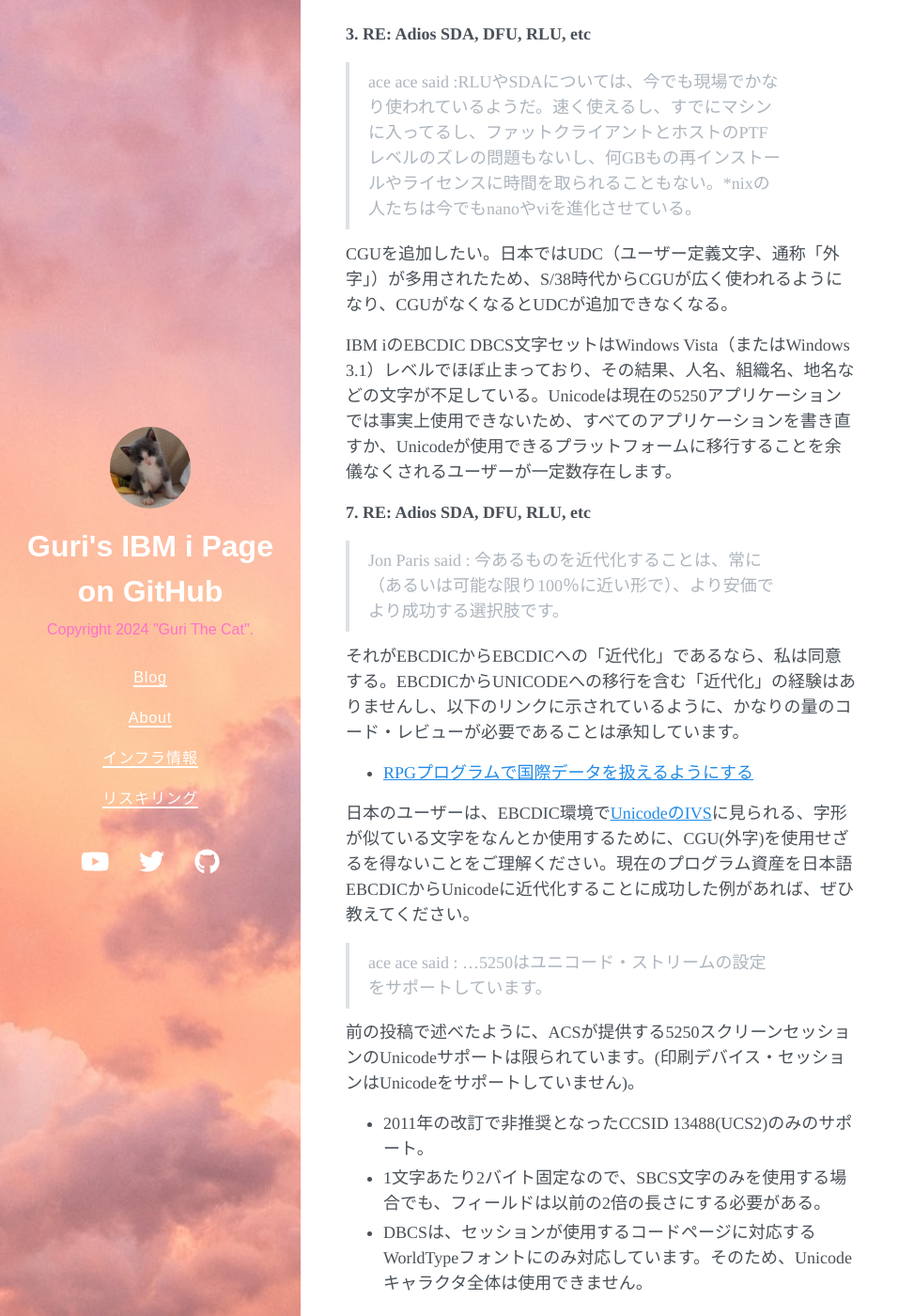
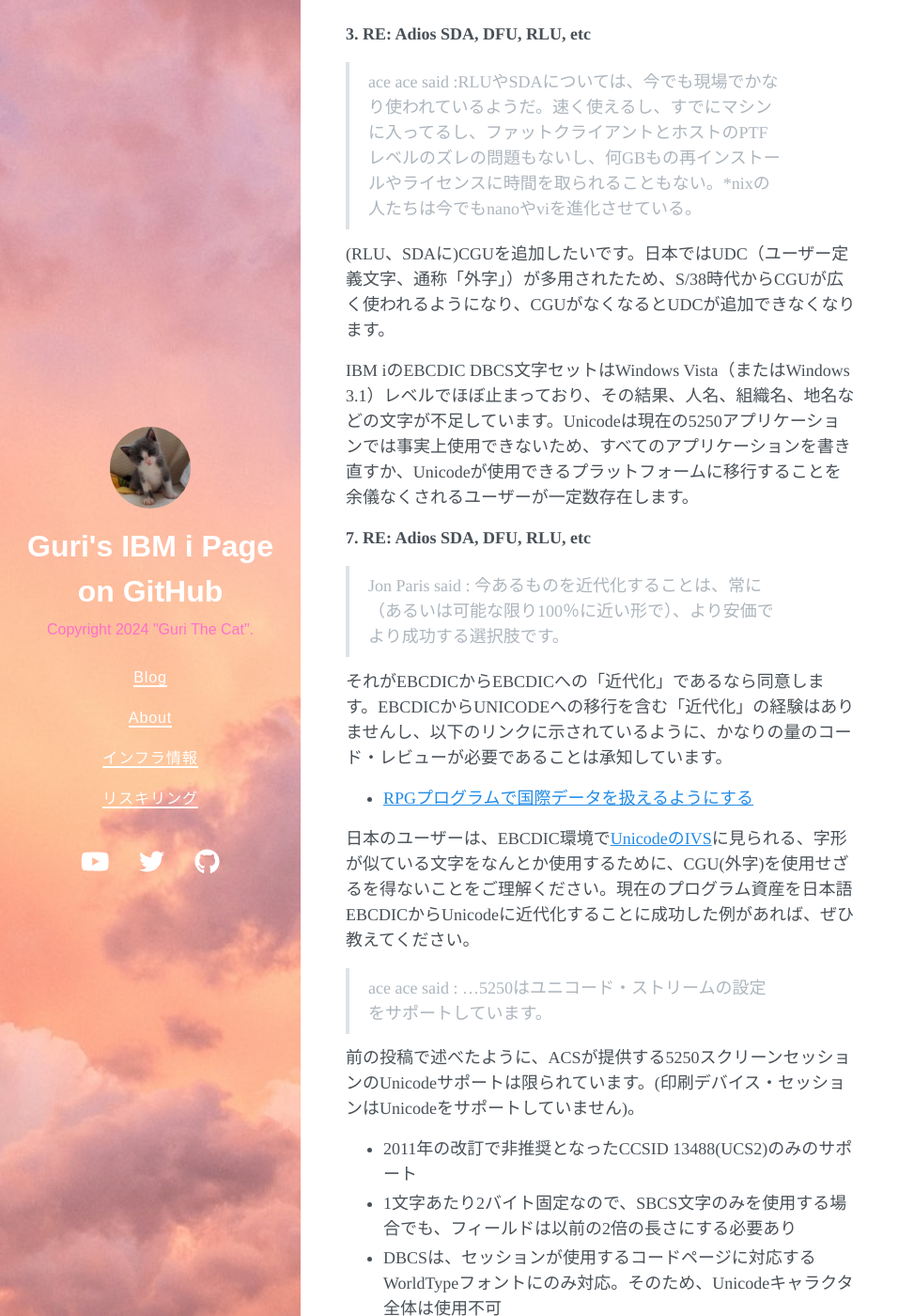
Before and after one commit to GuriCat/GuriPages, a Jekyll site: the page built from _posts/2024-06-16-CGUサポート終了_続報.markdown, in a window 1280 px wide and 1400 px high, scrolled down 378 px. Shown: the whole window at 94% size, without its empty margins (0-973 px from the left). Built offline with Jekyll 4.4.1, drawn with Linux system fonts in a browser that asks for light colours; nearby versions of some CDN libraries; a script that is not in the unit is left out.

Commit message:
Update 2024-06-16-CGUサポート終了_続報.markdown

```diff
--- a/_posts/2024-06-16-CGUサポート終了_続報.markdown
+++ b/_posts/2024-06-16-CGUサポート終了_続報.markdown
@@ -15,15 +15,15 @@
 
 > ace ace said :RLUやSDAについては、今でも現場でかなり使われているようだ。速く使えるし、すでにマシンに入ってるし、ファットクライアントとホストのPTFレベルのズレの問題もないし、何GBもの再インストールやライセンスに時間を取られることもない。*nixの人たちは今でもnanoやviを進化させている。
 
-CGUを追加したい。日本ではUDC（ユーザー定義文字、通称「外字」）が多用されたため、S/38時代からCGUが広く使われるようになり、CGUがなくなるとUDCが追加できなくなる。
+(RLU、SDAに)CGUを追加したいです。日本ではUDC（ユーザー定義文字、通称「外字」）が多用されたため、S/38時代からCGUが広く使われるようになり、CGUがなくなるとUDCが追加できなくなります。
 
-IBM iのEBCDIC DBCS文字セットはWindows Vista（またはWindows 3.1）レベルでほぼ止まっており、その結果、人名、組織名、地名などの文字が不足している。Unicodeは現在の5250アプリケーションでは事実上使用できないため、すべてのアプリケーションを書き直すか、Unicodeが使用できるプラットフォームに移行することを余儀なくされるユーザーが一定数存在します。
+IBM iのEBCDIC DBCS文字セットはWindows Vista（またはWindows 3.1）レベルでほぼ止まっており、その結果、人名、組織名、地名などの文字が不足しています。Unicodeは現在の5250アプリケーションでは事実上使用できないため、すべてのアプリケーションを書き直すか、Unicodeが使用できるプラットフォームに移行することを余儀なくされるユーザーが一定数存在します。
 
 **7. RE: Adios SDA, DFU, RLU, etc**
 
 > Jon Paris said : 今あるものを近代化することは、常に（あるいは可能な限り100％に近い形で）、より安価でより成功する選択肢です。
 
-それがEBCDICからEBCDICへの「近代化」であるなら、私は同意する。EBCDICからUNICODEへの移行を含む「近代化」の経験はありませんし、以下のリンクに示されているように、かなりの量のコード・レビューが必要であることは承知しています。
+それがEBCDICからEBCDICへの「近代化」であるなら同意します。EBCDICからUNICODEへの移行を含む「近代化」の経験はありませんし、以下のリンクに示されているように、かなりの量のコード・レビューが必要であることは承知しています。
 
 - [RPGプログラムで国際データを扱えるようにする](https://www.ibm.com/support/pages/system/files/inline-files/working_with_unicode_in_rpg.pdf){:target="_blank"}
 
@@ -33,9 +33,9 @@
 
 前の投稿で述べたように、ACSが提供する5250スクリーンセッションのUnicodeサポートは限られています。(印刷デバイス・セッションはUnicodeをサポートしていません)。
 
-- 2011年の改訂で非推奨となったCCSID 13488(UCS2)のみのサポート。
-- 1文字あたり2バイト固定なので、SBCS文字のみを使用する場合でも、フィールドは以前の2倍の長さにする必要がある。
-- DBCSは、セッションが使用するコードページに対応するWorldTypeフォントにのみ対応しています。そのため、Unicodeキャラクタ全体は使用できません。
+- 2011年の改訂で非推奨となったCCSID 13488(UCS2)のみのサポート
+- 1文字あたり2バイト固定なので、SBCS文字のみを使用する場合でも、フィールドは以前の2倍の長さにする必要あり
+- DBCSは、セッションが使用するコードページに対応するWorldTypeフォントにのみ対応。そのため、Unicodeキャラクタ全体は使用不可
 
 <hr>
 <br>
```
